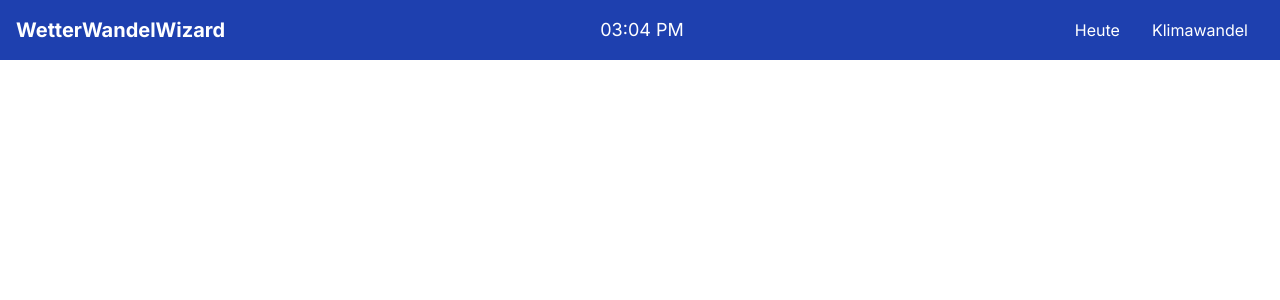
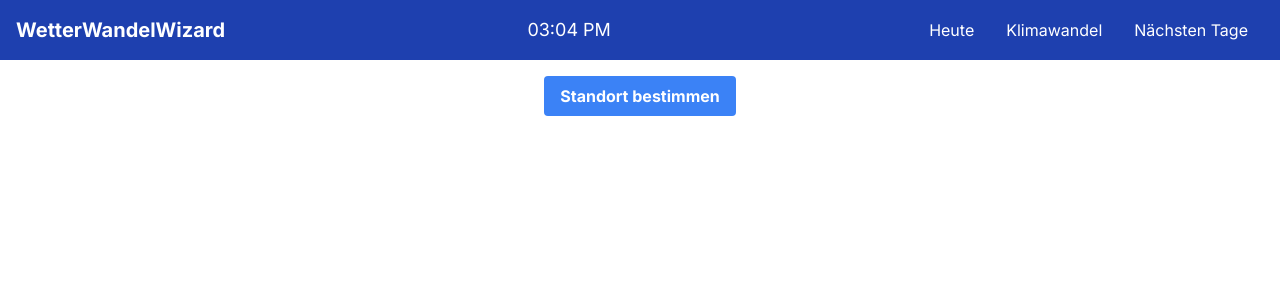
Before and after one commit to DerBoyderG/Wetter-Wandel-Wizard, a Next.js app in the folder wetter-wandel-wizard/: page / in a window 1280 px wide. Shown: the top 300 px of the page. Built offline with nearby package versions, Linux system fonts and the light colour scheme.

Commit message:
User Location auslesen und speichern

```diff
--- a/wetter-wandel-wizard/package.json
+++ b/wetter-wandel-wizard/package.json
@@ -11,7 +11,8 @@
   "dependencies": {
     "next": "^13.5.6",
     "react": "^18",
-    "react-dom": "^18"
+    "react-dom": "^18",
+    "react-geocode": "^1.0.0-alpha.1"
   },
   "devDependencies": {
     "autoprefixer": "^10",
--- a/wetter-wandel-wizard/src/app/Components/Header.js
+++ b/wetter-wandel-wizard/src/app/Components/Header.js
@@ -3,7 +3,7 @@ import React from 'react';
 const Header = ({ currentTime, tabs }) => {
   return (
     <header className="flex items-center justify-between p-4 bg-blue-800 text-white">
-      <div className="text-xl font-bold">
+      <div className="text-xl font-bold -left-full">
         WetterWandelWizard
       </div>
       <div className="text-lg">
--- a/wetter-wandel-wizard/src/app/page.js
+++ b/wetter-wandel-wizard/src/app/page.js
@@ -25,12 +25,35 @@ export default function Home() {
   const tabs = [
     { title: 'Heute', href: '#heute' },
     { title: 'Klimawandel', href: '#klimawandel' },
+    { title: 'Nächsten Tage', href: '#naechsten-tage' },
   ];
+
+  //variable die longitude und latitude speichert und zum testen ausgeben
+  var showPosition = (position) => {
+    alert("Latitude: " + position.coords.latitude +
+      "\nLongitude: " + position.coords.longitude);
+  }
+
+
+  //methode um den standort zu bestimmen
+  const getLocation = () => {
+    if (navigator.geolocation) {
+      navigator.geolocation.getCurrentPosition(showPosition);
+    } else {
+      alert("Geolocation wird nicht unterstützt");
+    }
+  }
+
+
 
   return (
     <div>
       <Header currentTime={currentTime} tabs={tabs} />
-      {/* Rest der Komponenten */}
+      <main className="p-4">
+        <div className="flex justify-center">
+          <button className="bg-blue-500 hover:bg-blue-700 text-white font-bold py-2 px-4 rounded" onClick={getLocation}>Standort bestimmen</button>
+        </div>
+        </main>
     </div>
   );
 };
```
Also changed, not shown: 1 other file (tests, documents, lock files or other folders).
